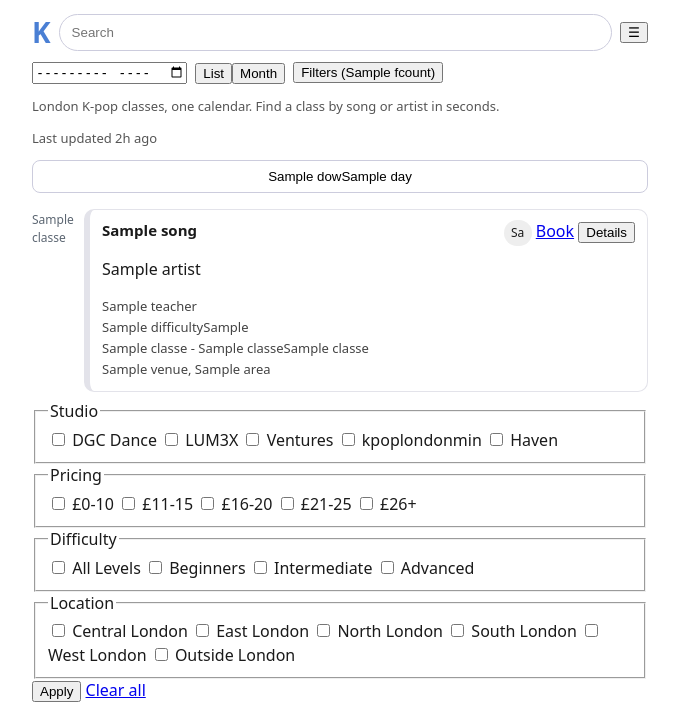
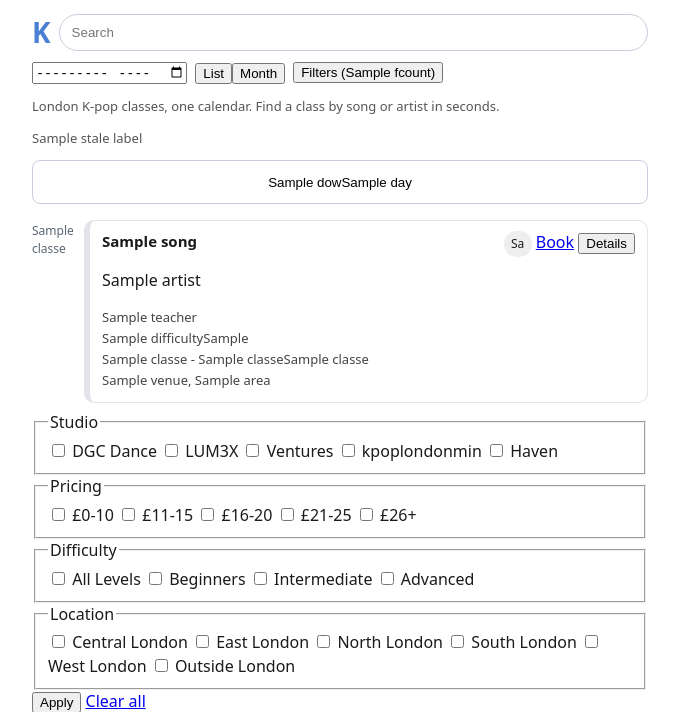
Before and after one commit to gheylam/dance-dairy, a FastAPI app: template squirtle/templates/base.html in a window 1280 px wide. Shown: the top 712 px of the page, without its empty margins (300-979 px from the left). Run offline with FastAPI, Linux system fonts and the light colour scheme; the template is opened without the code that fills it: most values are stand-ins (such as "Sample title", 1, 10 or a date in 2020).

Commit message:
fix(squirtle): review pass — filter-preserving Today/day nav, history replaceState, detail range, computed staleness

```diff
--- a/squirtle/app.py
+++ b/squirtle/app.py
@@ -1,6 +1,7 @@
 import calendar as _cal
 from datetime import datetime, timedelta
 from pathlib import Path
+from typing import Optional
 from fastapi import FastAPI, Query, Request
 from fastapi.responses import HTMLResponse
 from fastapi.staticfiles import StaticFiles
@@ -51,6 +52,15 @@ def valid_day(day: str) -> bool:
     return isinstance(day, str) and len(day) == 10 and day[4] == "-" and day[7] == "-"
 
 
+def stale_label(iso: str, now: Optional[str] = None) -> str:
+    start = datetime.fromisoformat(iso)
+    ref = datetime.fromisoformat(now) if now else datetime.now(start.tzinfo)
+    mins = max(0, int((ref - start).total_seconds() // 60))
+    if mins < 60:
+        return f"Last updated {mins}m ago"
+    return f"Last updated {mins // 60}h ago"
+
+
 def enrich(rows):
     out = []
     for r in rows:
@@ -93,7 +103,7 @@ def apply_filters(rows, query="", studio=None, difficulties=None, prices=None, a
 
 def filter_count(query="", studio=None, difficulties=None, prices=None, areas=None, day=""):
     studios = [studio] if isinstance(studio, str) else (studio or [])
-    n = (1 if query else 0) + len([s for s in studios if s]) + (1 if day else 0)
+    n = (1 if query else 0) + len([s for s in studios if s]) + (1 if valid_day(day) else 0)
     for v in (difficulties, prices, areas):
         vals = [v] if isinstance(v, str) else (v or [])
         n += len([x for x in vals if x])
@@ -164,9 +174,12 @@ def create_app():
         rows = enrich(apply_filters(get_classes(), query, studio, difficulty, price, area, day))
         y, m = parse_month(month)
         display_day = day if valid_day(day) else "2026-01-16"
+        wk = build_week(display_day)
+        week_label = f"Week of {wk[0]['date']} to {wk[6]['date']}"
         return tpl.TemplateResponse(request, "agenda.html", {"request": request, "classes": rows,
                                                              "month": build_month(y, m),
-                                                             "week": build_week(display_day),
+                                                             "week": wk, "week_label": week_label,
+                                                             "stale_label": stale_label(get_classes()[0].get("scraped_at", "2026-01-16T10:00:00+00:00")),
                                                              "query": query, "studios": as_list(studio),
                                                              "difficulties": as_list(difficulty),
                                                              "prices": as_list(price), "areas": as_list(area),
@@ -180,14 +193,19 @@ def create_app():
         rows = enrich(apply_filters(get_classes(), query, studio, difficulty, price, area, day))
         return tpl.TemplateResponse(request, "partials/cards.html", {"request": request, "classes": rows,
                                                                      "day": day, "query": query,
-                                                                     "studios": as_list(studio)})
+                                                                     "studios": as_list(studio),
+                                                                     "difficulties": as_list(difficulty),
+                                                                     "prices": as_list(price),
+                                                                     "areas": as_list(area)})
 
     @app.get("/partials/detail/{cid}", response_class=HTMLResponse)
     def detail(request: Request, cid: str):
         rows = [r for r in enrich(get_classes()) if r["id"] == cid]
         if not rows:
             return HTMLResponse("Not found", status_code=404)
-        return tpl.TemplateResponse(request, "partials/detail.html", {"request": request, "c": rows[0]})
+        c = rows[0]
+        return tpl.TemplateResponse(request, "partials/detail.html", {"request": request, "c": c,
+            "stale_label": stale_label(c.get("scraped_at", "2026-01-16T10:00:00+00:00"))})
 
     return app
 
--- a/squirtle/static/app.js
+++ b/squirtle/static/app.js
@@ -31,23 +31,18 @@ function currentFilterParams() {
 }
 
 async function openDetail(id, opener) {
-  const r = await fetch("/partials/detail/" + id);
+  const r = await fetch("/partials/detail/" + encodeURIComponent(id));
   if (!r.ok) return;
   lastOpener = opener || null;
   detailBody.innerHTML = await r.text();
   dialog.showModal();
-  history.pushState({ cid: id }, "", "#class=" + id);
-}
-
-function closeDetail() {
-  if (dialog.open) dialog.close();
-  if (location.hash.startsWith("#class=")) history.pushState({}, "", location.pathname + location.search);
+  history.pushState({ cid: id }, "", "#class=" + encodeURIComponent(id));
 }
 
 dialog?.addEventListener("close", () => {
   if (lastOpener && document.contains(lastOpener)) lastOpener.focus();
   lastOpener = null;
-  if (location.hash.startsWith("#class=")) history.pushState({}, "", location.pathname + location.search);
+  if (location.hash.startsWith("#class=")) history.replaceState({}, "", location.pathname + location.search);
 });
 
 window.addEventListener("popstate", () => {
@@ -88,14 +83,18 @@ async function dayClick(e) {
   document.querySelectorAll(".week button").forEach((b) => b.removeAttribute("aria-current"));
   const weekBtn = document.querySelector('.week button[data-day="' + btn.dataset.day + '"]');
   if (weekBtn) weekBtn.setAttribute("aria-current", "true");
-  const url = btn.dataset.day ? "/partials/cards?day=" + btn.dataset.day : "/partials/cards";
-  await loadCards(url);
+  const p = currentFilterParams();
+  p.delete("day");
+  if (btn.dataset.day) p.set("day", btn.dataset.day);
+  await loadCards("/partials/cards?" + p.toString());
 }
 
 document.querySelector(".week")?.addEventListener("click", dayClick);
 document.querySelector(".month")?.addEventListener("click", dayClick);
-document.getElementById("filtersBtn")?.addEventListener("click", () => {
-  document.getElementById("filtersSection")?.toggleAttribute("hidden");
+document.getElementById("filtersBtn")?.addEventListener("click", (e) => {
+  const sec = document.getElementById("filtersSection");
+  sec?.toggleAttribute("hidden");
+  e.currentTarget.setAttribute("aria-expanded", String(!sec?.hasAttribute("hidden")));
 });
 document.getElementById("viewToggle")?.addEventListener("click", (e) => {
   const btn = e.target.closest("button[data-view]");
@@ -107,5 +106,6 @@ document.getElementById("viewToggle")?.addEventListener("click", (e) => {
 });
 
 if (location.hash.startsWith("#class=")) {
-  openDetail(location.hash.slice("#class=".length + 1), null);
+  const deepId = location.hash.slice("#class=".length + 1);
+  if (/^[A-Za-z0-9-]+$/.test(deepId)) openDetail(deepId, null);
 }
--- a/squirtle/static/style.css
+++ b/squirtle/static/style.css
@@ -31,6 +31,9 @@ dialog { border: 1px solid #ccc; border-radius: 12px; max-width: 480px; width: 9
 .trow { display: grid; grid-template-columns: 44px 1fr; gap: 8px; }
 .gutter { font-size: 12px; color: #5C6672; padding-top: 10px; }
 .card.tint-dgcdance { background: #EDE9FF; } .card.tint-lum3x { background: #FFF4D6; }
+.card.tint-haven { background: #E8EFFD; } .card.tint-kpoplondonmin { background: #FDE6EF; }
+.card.tint-ventures { background: #E8E8EA; }
+.week button { min-height: 44px; }
 body[data-view="month"] #results { display: none; }
 body[data-view="list"] .month-wrap { display: none; }
 @media (prefers-reduced-motion: reduce) { * { transition: none; } }
--- a/squirtle/templates/base.html
+++ b/squirtle/templates/base.html
@@ -11,16 +11,15 @@
 <header class="top">
   <a class="logo" href="/" aria-label="Klassified home">K</a>
   <input id="q" name="query" type="search" value="{{ query }}" placeholder="Search" aria-label="Search classes" autocomplete="off">
-  <button type="button" aria-label="Menu">☰</button>
 </header>
 <div class="subhead">
   <form method="get" action="/"><input type="month" name="month" value="{{ active_month }}" aria-label="Pick month"></form>
   <div id="viewToggle" role="group" aria-label="View"><button type="button" data-view="list" aria-pressed="true">List</button><button type="button" data-view="month" aria-pressed="false">Month</button></div>
-  <button id="filtersBtn" type="button">Filters{% if fcount %} ({{ fcount }}){% endif %}</button>
+  <button id="filtersBtn" type="button" aria-expanded="false" aria-controls="filtersSection">Filters{% if fcount %} ({{ fcount }}){% endif %}</button>
 </div>
 <p class="landing">London K-pop classes, one calendar. Find a class by song or artist in seconds.</p>
-<p class="stale">Last updated 2h ago</p>
-<nav class="week" aria-label="Week">{% for d in week %}<button type="button" data-day="{{ d.date }}"{% if d.selected %} aria-current="true"{% endif %}><span>{{ d.dow }}</span><span>{{ d.day }}</span></button>{% endfor %}</nav>
+<p class="stale">{{ stale_label }}</p>
+<nav class="week" aria-label="{{ week_label }}">{% for d in week %}<button type="button" data-day="{{ d.date }}"{% if d.selected %} aria-current="true"{% endif %}><span>{{ d.dow }}</span><span>{{ d.day }}</span></button>{% endfor %}</nav>
 <main id="results">{% include "partials/cards.html" %}</main>
 <div class="month-wrap"><section aria-label="Month view">{% include "partials/month.html" %}</section></div>
 <section aria-label="Filters" id="filtersSection">{% include "partials/filters.html" %}</section>
--- a/squirtle/templates/partials/cards.html
+++ b/squirtle/templates/partials/cards.html
@@ -22,6 +22,6 @@
 {% endfor %}
 </div>
 {% else %}
-{% if day %}<p>No classes today. <a id="todayLink" href="/?query={{ query|urlencode }}{% for s in studios %}&studio={{ s }}{% endfor %}">Today</a> <button type="button" id="clearFilters">Clear filters</button></p>
+{% if day %}<p>No classes today. <a id="todayLink" href="/?query={{ query|urlencode }}{% for s in studios %}&studio={{ s }}{% endfor %}{% for d in difficulties %}&difficulty={{ d }}{% endfor %}{% for p in prices %}&price={{ p }}{% endfor %}{% for a in areas %}&area={{ a }}{% endfor %}">Today</a> <button type="button" id="clearFilters">Clear filters</button></p>
 {% else %}<p>No classes found. <button type="button" id="clearFilters">Clear filters</button></p>{% endif %}
 {% endif %}
--- a/squirtle/templates/partials/month.html
+++ b/squirtle/templates/partials/month.html
@@ -1,5 +1,5 @@
 <div class="month-nav"><span>{{ active_month }}</span><a href="/?month=2026-01">Today</a></div>
-<table class="month" aria-label="January 2026 calendar">
+<table class="month" aria-label="{{ active_month }} calendar">
 {% for week in month %}
 <tr>{% for d in week %}
 <td class="{% if not d.in_month %}out{% endif %}" data-date="{{ d.date }}">
```
Also changed, not shown: squirtle/templates/partials/detail.html (+10 -5 lines), squirtle/tests/test_review_fixes.py (added, +40 -0 lines).
